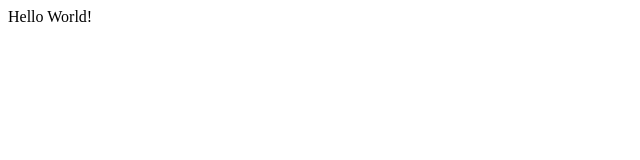
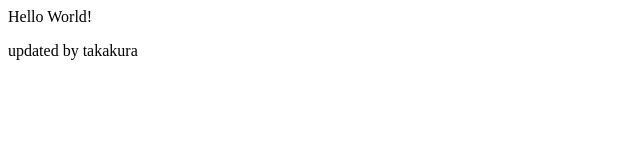
Before and after one commit to takaho-nshmr/git_test, a plain HTML site: page index.html in a window 1280 px wide. Shown: the whole page, without its empty margins (0-640 px from the left). Drawn offline with Linux system fonts and the light colour scheme.

Commit message:
update index.html

```diff
--- a/index.html
+++ b/index.html
@@ -1 +1,2 @@
 <p>Hello World!</p>
+<p>updated by takakura</p>
```
